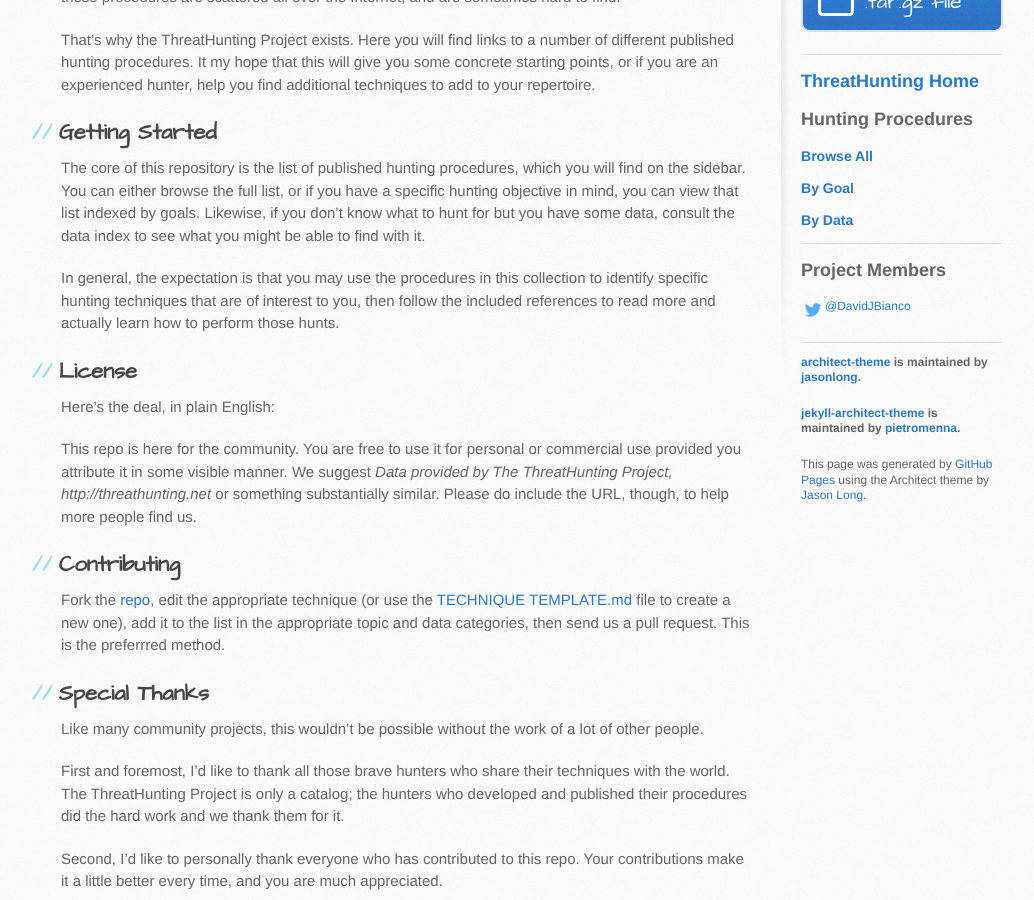
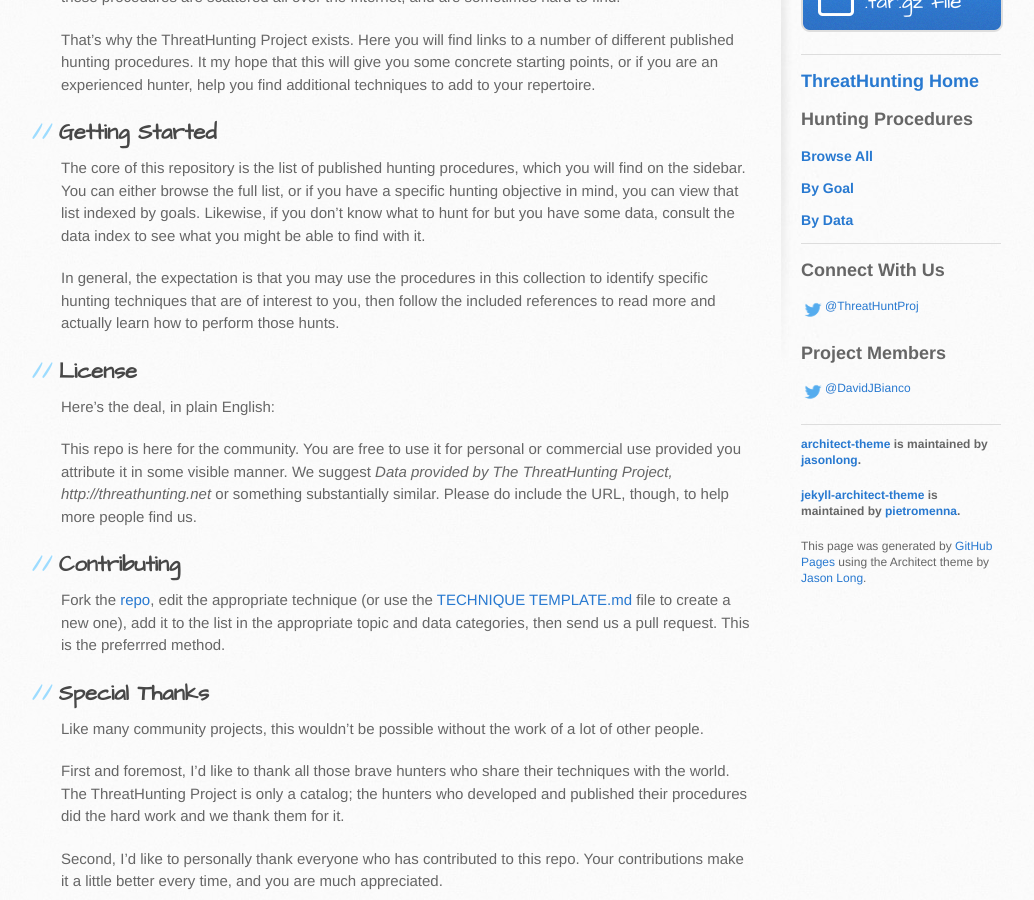
Before and after one commit to ThreatHuntingProject/ThreatHunting, a Jekyll site: the page built from index.md, in a window 1280 px wide and 900 px high, scrolled down 556 px. Shown: the whole window, without its empty margins (109-1143 px from the left). Built offline with Jekyll 4.4.1, drawn with Linux system fonts in a browser that asks for light colours.

Commit message:
Added Twitter link to @ThreatHuntProj profile

```diff
--- a/_config.yml
+++ b/_config.yml
@@ -3,6 +3,8 @@
 tagline:      Hunting for adversaries in your IT environment
 baseurl:      ""
 url:          http://threathunting.net
+twitter:      ThreatHuntProj
+twitter_maintainer: DavidJBianco
 
 # Gems
 gems:
--- a/_layouts/default.html
+++ b/_layouts/default.html
@@ -51,8 +51,10 @@
 	    <h3><a href="{{ site.baseurl }}/goal-index">By Goal</a></h3>
 	    <h3><a href="{{ site.baseurl }}/data-index">By Data</a></h3>
 	  <hr>
+	  <h2>Connect With Us</h2>
+	  <p><img src="{{ site.baseurl }}/images/twitter.png" alt="Twitter: " height=24 width=24 align="middle"><a href="https://twitter.com/{{ site.twitter }}">@ThreatHuntProj</a></p>
 	  <h2>Project Members</h2>
-	  <p><img src="{{ site.baseurl }}/images/twitter.png" alt="Twitter: " height=24 width=24 align="middle"><a href="https://twitter.com/DavidJBianco">@DavidJBianco</a></p>
+	  <p><img src="{{ site.baseurl }}/images/twitter.png" alt="Twitter: " height=24 width=24 align="middle"><a href="https://twitter.com/{{ site.twitter_maintainer }}">@DavidJBianco</a></p>
 	  <hr>
 
           <p class="repo-owner"><a href="https://github.com/jasonlong/architect-theme">architect-theme</a> is maintained by <a href="https://github.com/jasonlong">jasonlong</a>.</p>
```
